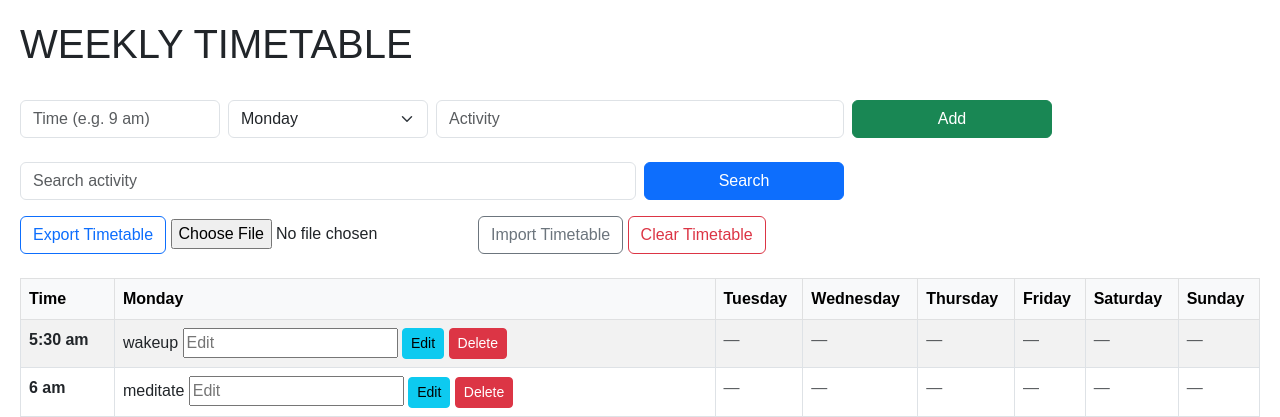
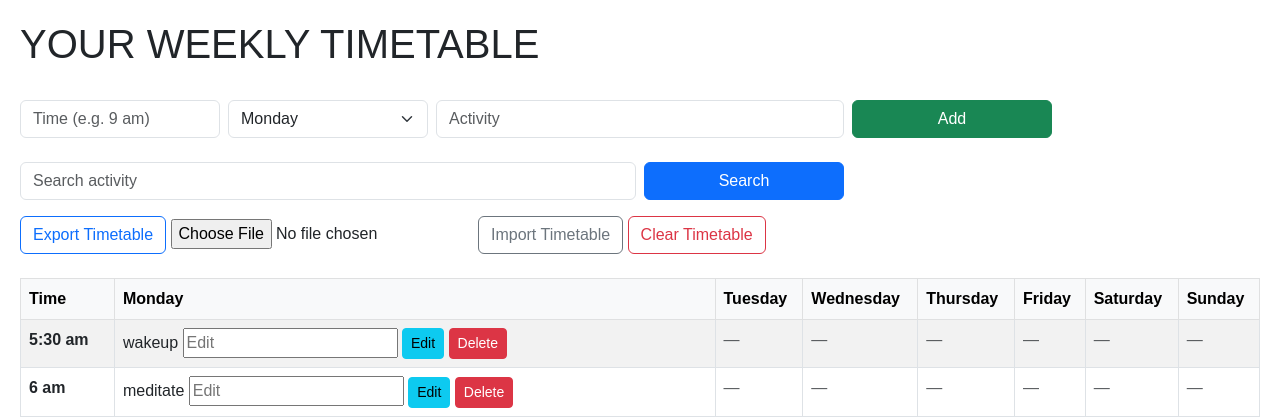
Before and after one commit to RushabhSahare/timetable-app, a Flask app: page / in a window 1280 px wide. Shown: the top 417 px of the page. Run offline with Flask 3, Linux system fonts and the light colour scheme.

Commit message:
updated header to YOUR WEEKLY TIMETABLE

```diff
--- a/templates/index.html
+++ b/templates/index.html
@@ -11,7 +11,7 @@
     </style>
 </head>
 <body>
-    <h1 class="mb-4">WEEKLY TIMETABLE</h1>
+    <h1 class="mb-4">YOUR WEEKLY TIMETABLE</h1>
 
     <!-- Flash messages -->
     {% with messages = get_flashed_messages(with_categories=true) %}
```
